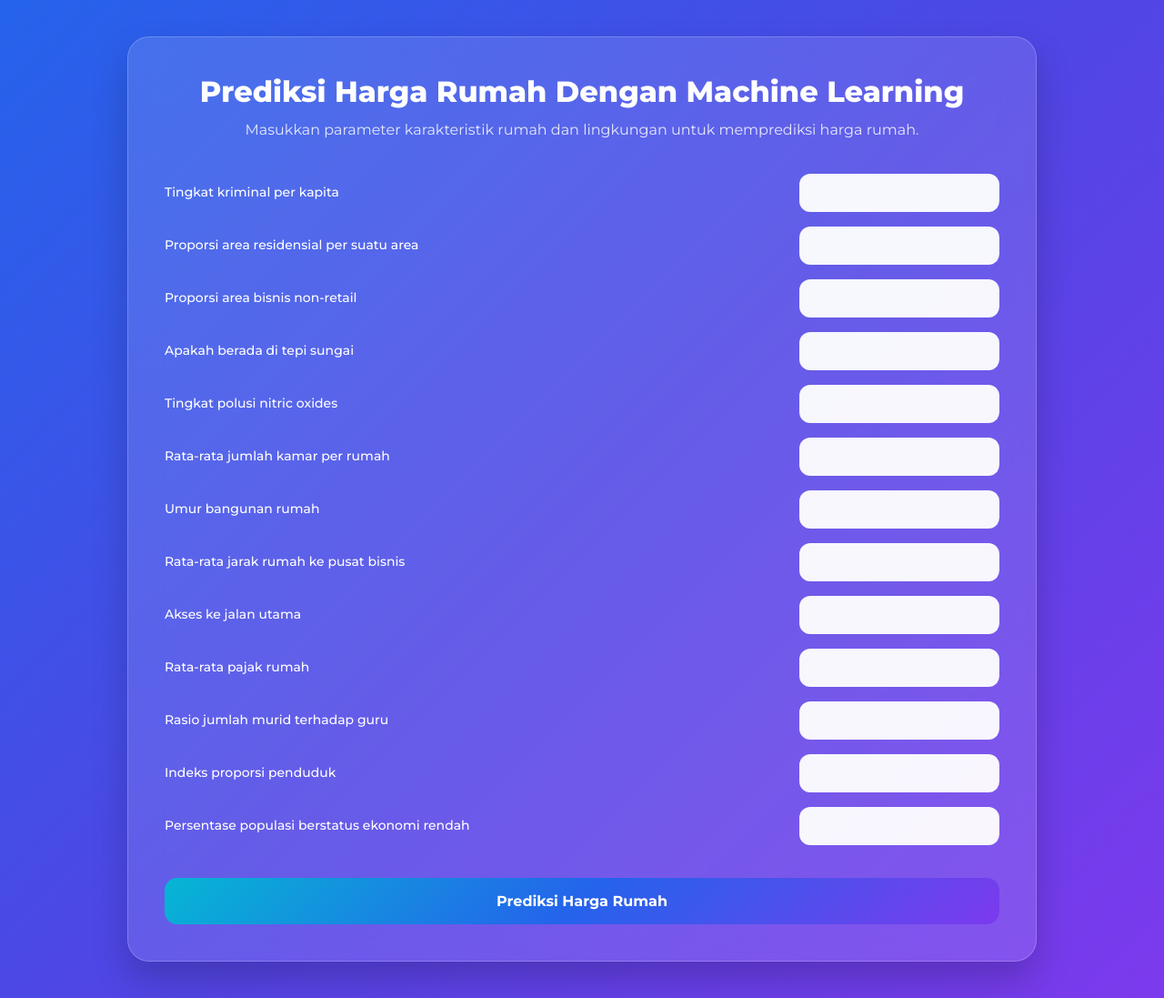
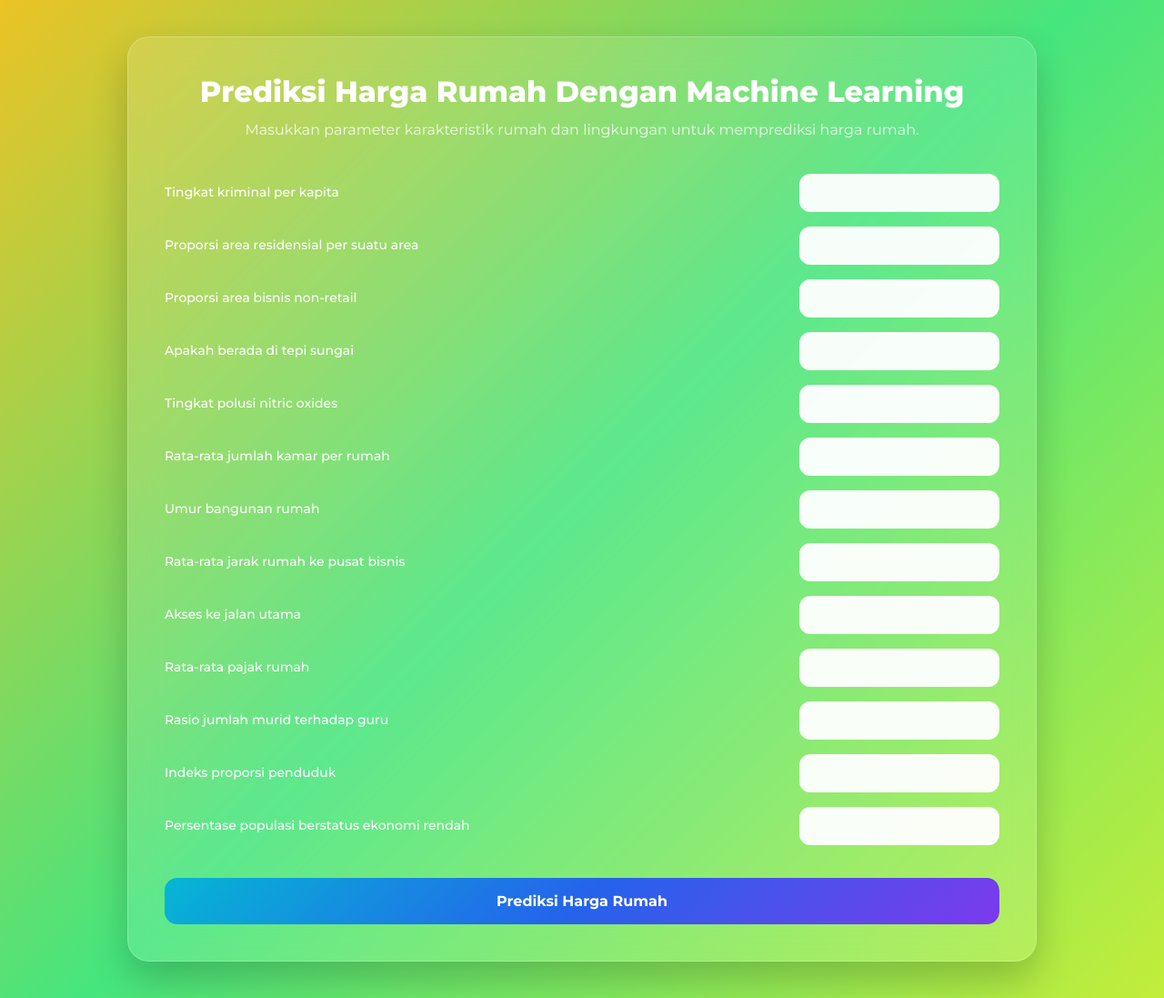
Before and after one commit to sidikangga/rumah_boston, a Flask app: page / in a window 1280 px wide. Shown: the whole page at 91% size. Run offline with Flask 3, Linux system fonts and the light colour scheme; parts of the project's set-up code (start-up, migrations or seed data) failed here and were passed over.

```diff
--- a/templates/home.html
+++ b/templates/home.html
@@ -21,9 +21,9 @@
             min-height:100vh;
             background: linear-gradient(
                 135deg,
-                #2563eb 0%,
-                #4f46e5 50%,
-                #7c3aed 100%
+                #ebc325 0%,
+                #46e57e 50%,
+                #c3ed3a 100%
             );
             display:flex;
             justify-content:center;
```
Also changed, not shown: 1 other file.
